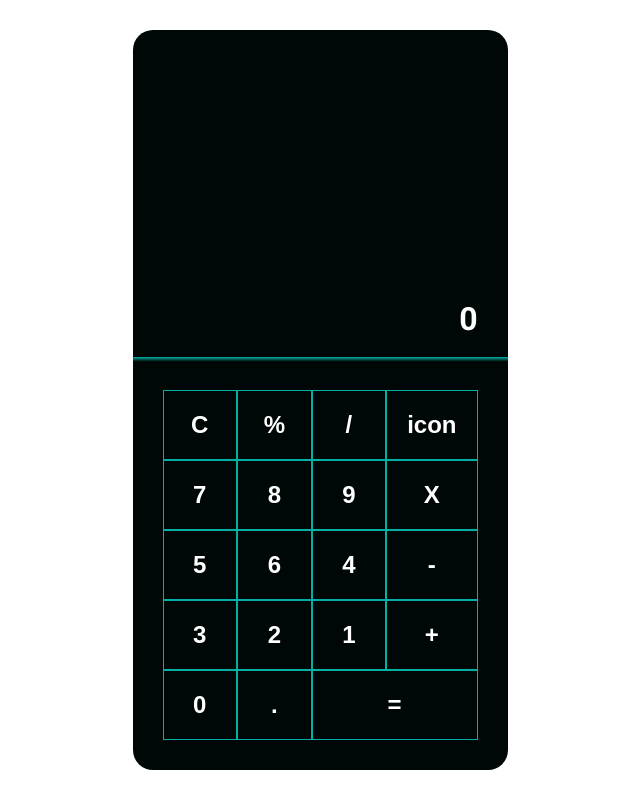
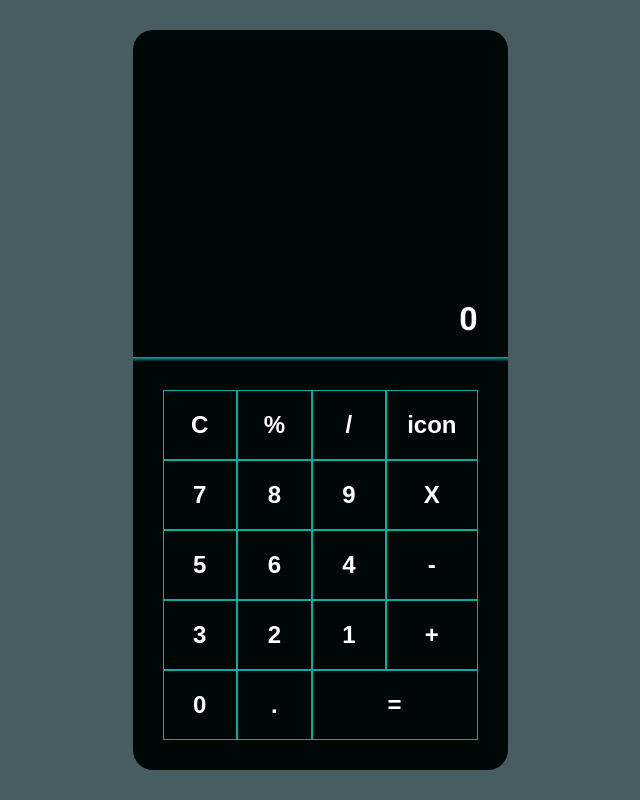
Before and after one commit to sunnatbekweb/calculator, a React (Vite) app: page / in a window 1280 px wide. Shown: the whole page, without its empty margins (320-960 px from the left). Built offline with nearby package versions, Linux system fonts and the light colour scheme.

Commit message:
changed body background color

```diff
--- a/src/index.css
+++ b/src/index.css
@@ -7,6 +7,7 @@
 body {
   width: 100%;
   font-family: "Roboto", sans-serif;
+  background: #032126b9;
 }
 
 button {
```
